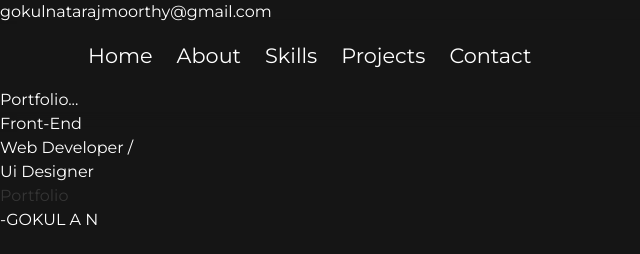
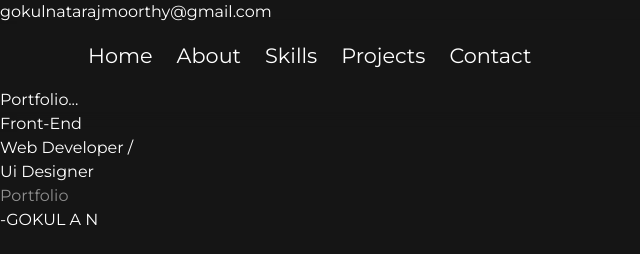
Before and after one commit to GOKUL-A-N/Portfolio, a React (Vite) app: page / in a window 1280 px wide. Shown: the top 254 px of the page, without its empty margins (0-640 px from the left). Built offline with nearby package versions, Linux system fonts and the light colour scheme.

Commit message:
Update Home.jsx

```diff
--- a/src/components/Home.jsx
+++ b/src/components/Home.jsx
@@ -10,7 +10,7 @@ const Home = () => {
 
       <div className='mt-[-50px]'>
         <h1 className='text1 text-[33px] sm:text-[50px] md:text-[70px]  font-bold'>Front-End<br /> Web Developer /<br /> Ui Designer </h1>
-        <h3 className='text3  font-black sm:text-[70px]  text-[50px]'>Portfolio</h3>
+        <h3 className='text3  font-black sm:text-[70px] btn-shine  text-[50px]'>Portfolio</h3>
         <h3 className='text1 mt-[-50px] sm:mt-[-60px] font-bold text-[25px] sm:text-[30px]'>-GOKUL A N</h3>
         <br />
         <div className='flex flex-row'>
```
